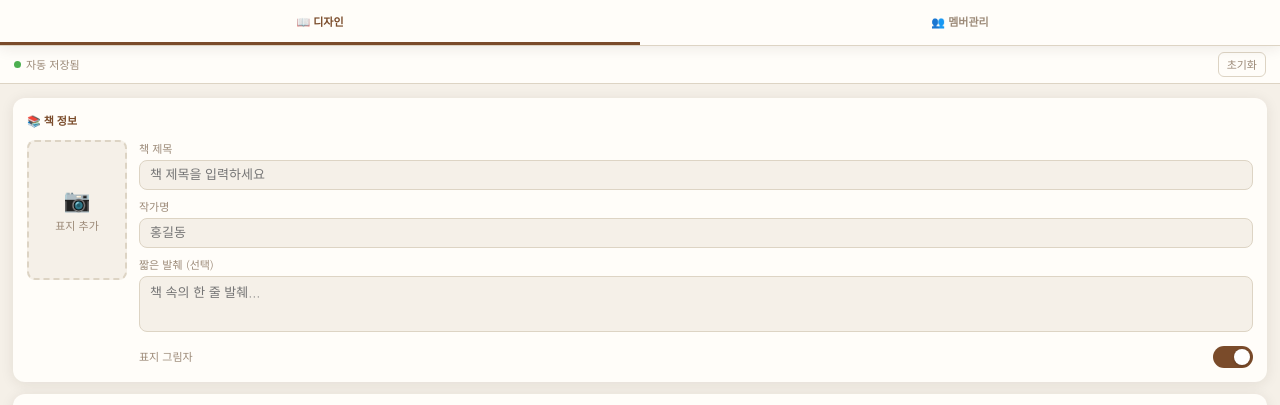
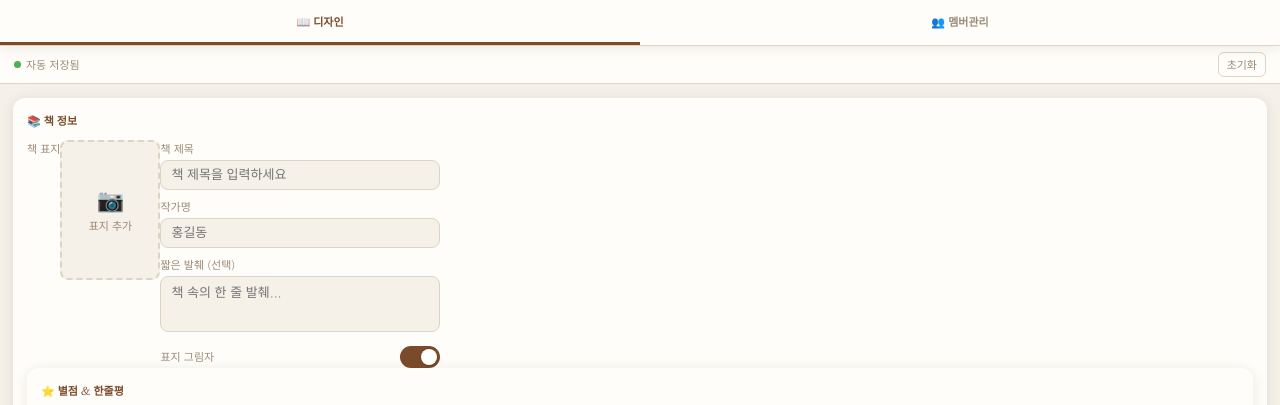
Before and after one commit to BeeBeeBee333/Book-Club, a plain HTML site: page index.html in a window 1280 px wide. Shown: the top 405 px of the page. Drawn offline with nearby package versions, Linux system fonts and the light colour scheme.

Commit message:
Update index.html

```diff
--- a/index.html
+++ b/index.html
@@ -263,10 +263,11 @@
 </div>
 
 <div id="tab-design" class="panel active">
-
   <div class="section">
     <div class="sec-title">📚 책 정보</div>
     <div class="book-row">
+      <div style="display:flex;flex-direction:colum;">
+        <label class="lbl">책 표지</label>
       <div class="cover-upload" id="coverUpload" onclick="document.getElementById('coverInput').click()">
         <div class="cover-hint" id="coverHint"><span class="cover-icon">📷</span>표지 추가</div>
         <img id="coverImg" alt="표지">
```
